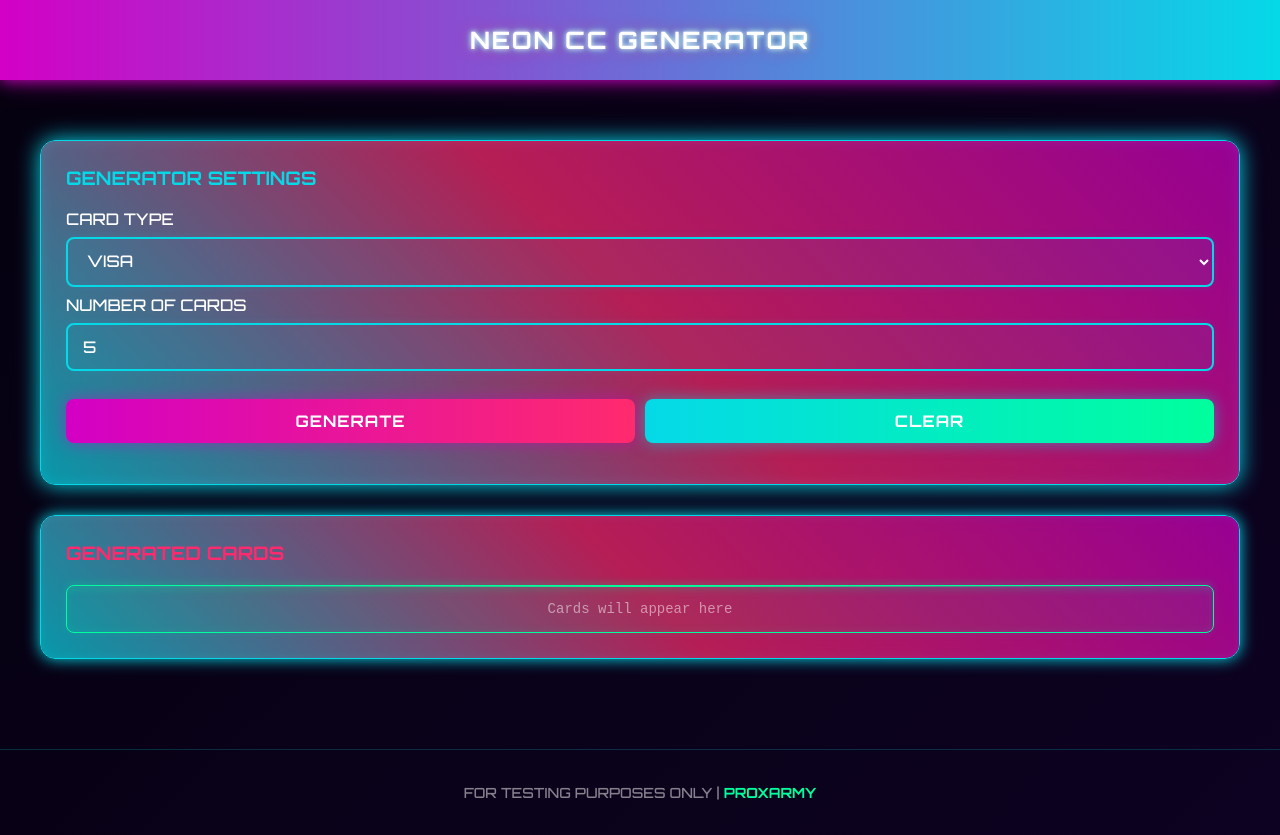
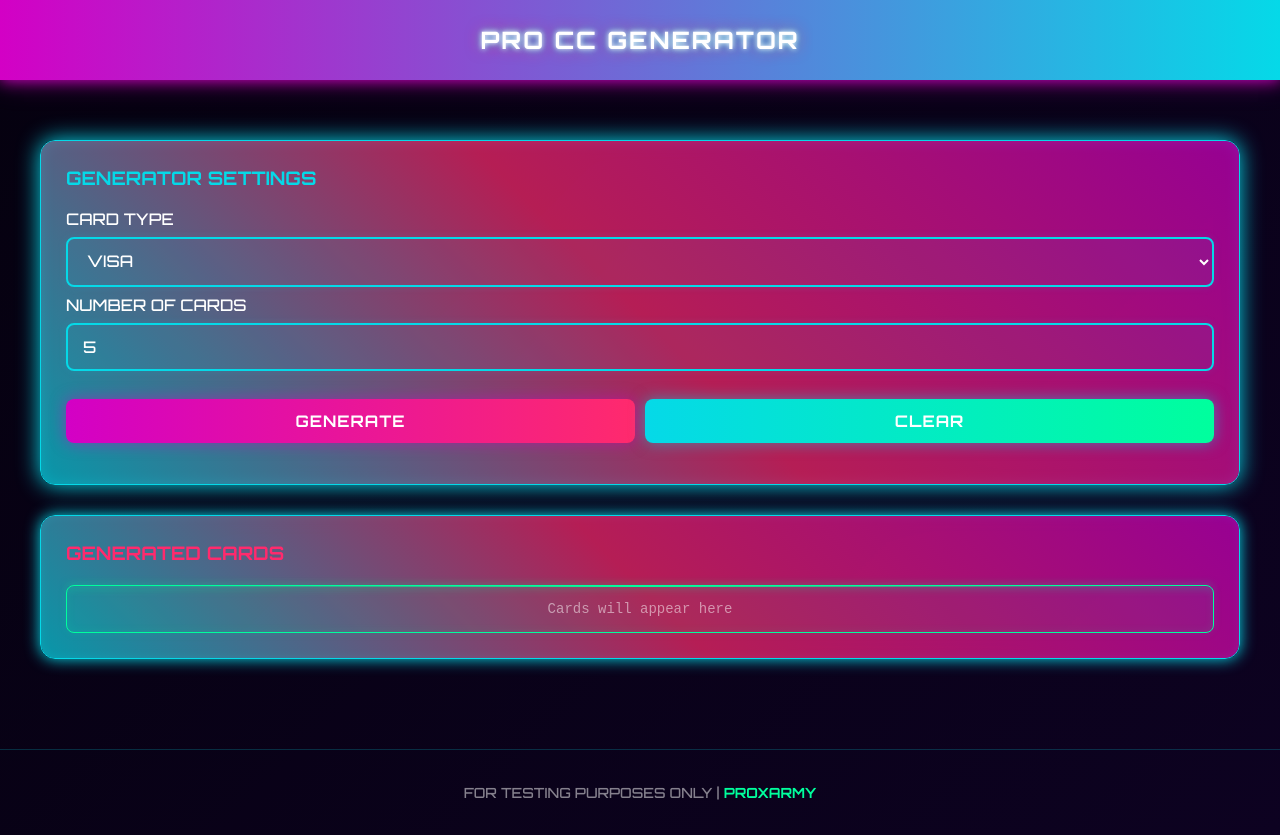
Before and after one commit to Abeerking12/CC-GENERATOR-PRO, a plain HTML site: page index.html in a window 1280 px wide. Drawn offline with Linux system fonts and the light colour scheme.

Commit message:
index.html

```diff
--- a/index.html
+++ b/index.html
@@ -3,7 +3,7 @@
     <meta charset="UTF-8">
     <meta name="viewport" content="width=device-width,initial-scale=1,user-scalable=no">
     <meta http-equiv="X-UA-Compatible" content="ie=edge">
-    <title>NEON CC GEN | PROXARMY</title>
+    <title>PRO CC GEN | PROXARMY</title>
     <meta name="description" content="Test Credit Card Generator">
     <link rel="stylesheet" href="https://fonts.googleapis.com/css?family=Lato:300,400,700|Orbitron:500,700&display=swap">
     <style type="text/css">
@@ -316,7 +316,7 @@
 <body>
     <div id="app">
         <nav class="navigations">
-            <font class="glow">NEON CC GENERATOR</font>
+            <font class="glow">PRO CC GENERATOR</font>
         </nav>
         <div class="container">
             <div class="row">
```
